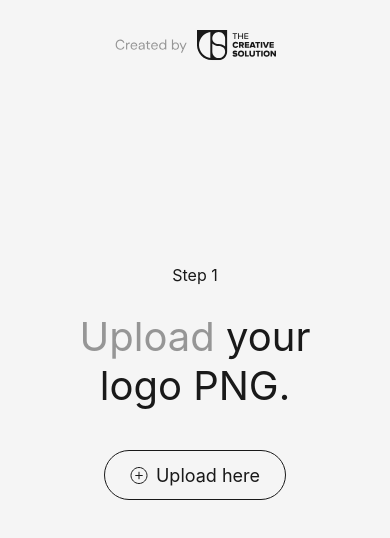
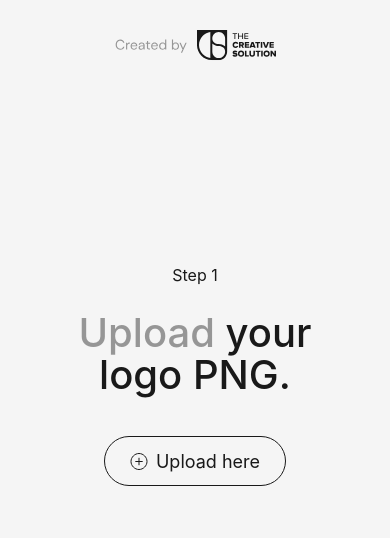
Before and after one commit to A1aNNN/tcs-logo-client, a React (Create React App) app: page / in a window 390 px wide. Both pictures are taken after a click on the button "Get started here". Shown: the top 538 px of the page. Built offline with nearby package versions, Linux system fonts and the light colour scheme; no server answers.

Commit message:
made the text input page responsive

```diff
--- a/src/App.css
+++ b/src/App.css
@@ -235,10 +235,20 @@ body, html {
   width: 270px;
   margin-top: 30px;
   margin-bottom: 0px;
+  font-weight: 500;
+  line-height: 42px;
 }
 
 .text-instruction-box {
   width: 270px;
+}
+
+@media (max-width: 450px) {
+  .text-instruction-box {
+    width: 80%;
+    margin-right: 15px;
+    margin-left: 15px;
+  }
 }
 
 .upload-button {
```
